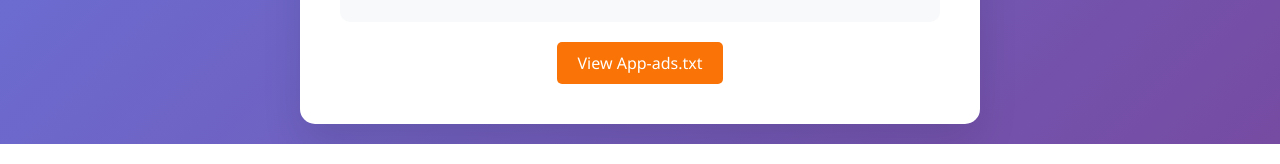
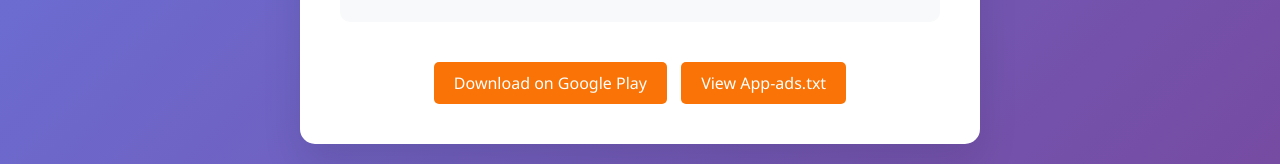
Before and after one commit to sehajkaurinc/think-retail-app-ads, a plain HTML site: page index.html in a window 1280 px wide. Shown: the part 814-978 px from the top of the page. Drawn offline with Linux system fonts and the light colour scheme.

Commit message:
Update index.html

```diff
--- a/index.html
+++ b/index.html
@@ -124,7 +124,10 @@
             <p><strong>Location:</strong> India</p>
         </div>
 
-        <a href="/app-ads.txt" class="app-ads-link">View App-ads.txt</a>
+        <div style="margin-top: 20px;">
+            <a href="https://play.google.com/store/apps/details?id=com.myshop.easycart" class="app-ads-link" style="margin-right: 10px;">Download on Google Play</a>
+            <a href="/think-retail-app-ads/app-ads.txt" class="app-ads-link">View App-ads.txt</a>
+        </div>
     </div>
 </body>
 </html>
```
